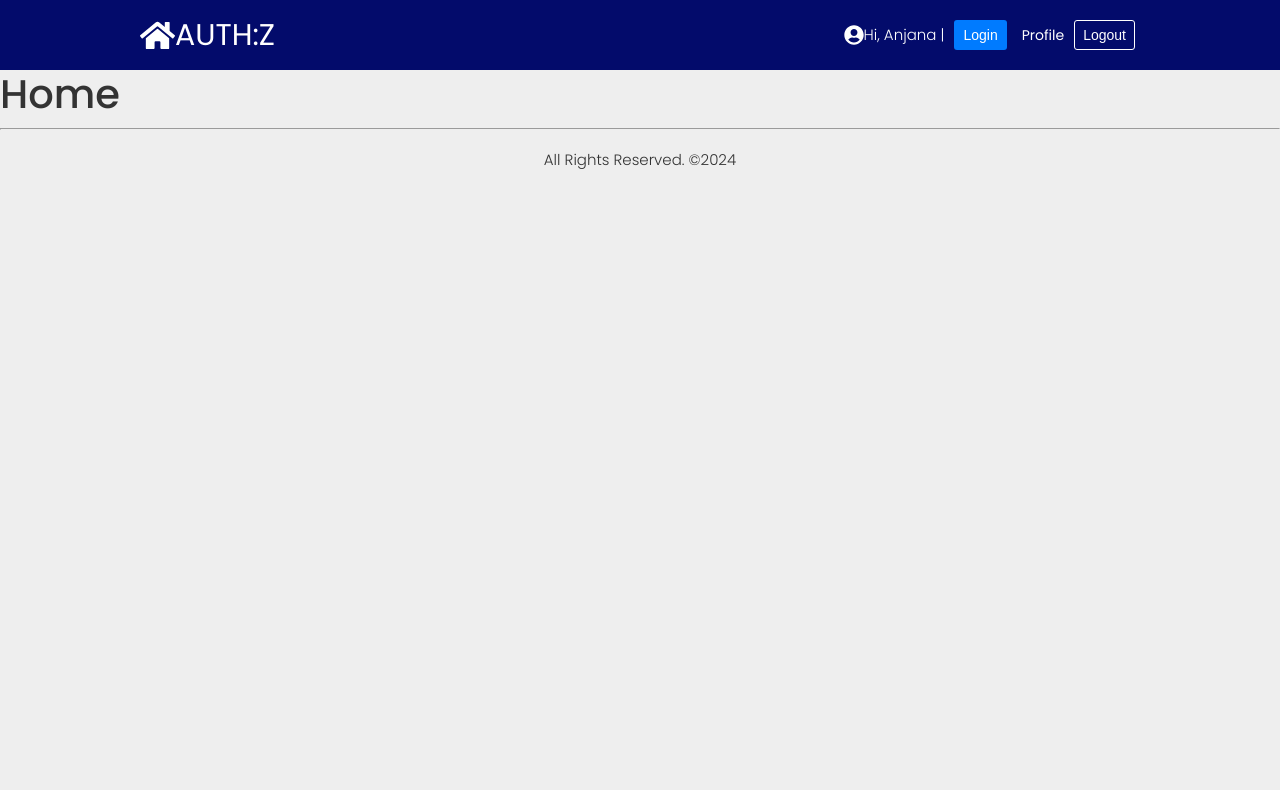
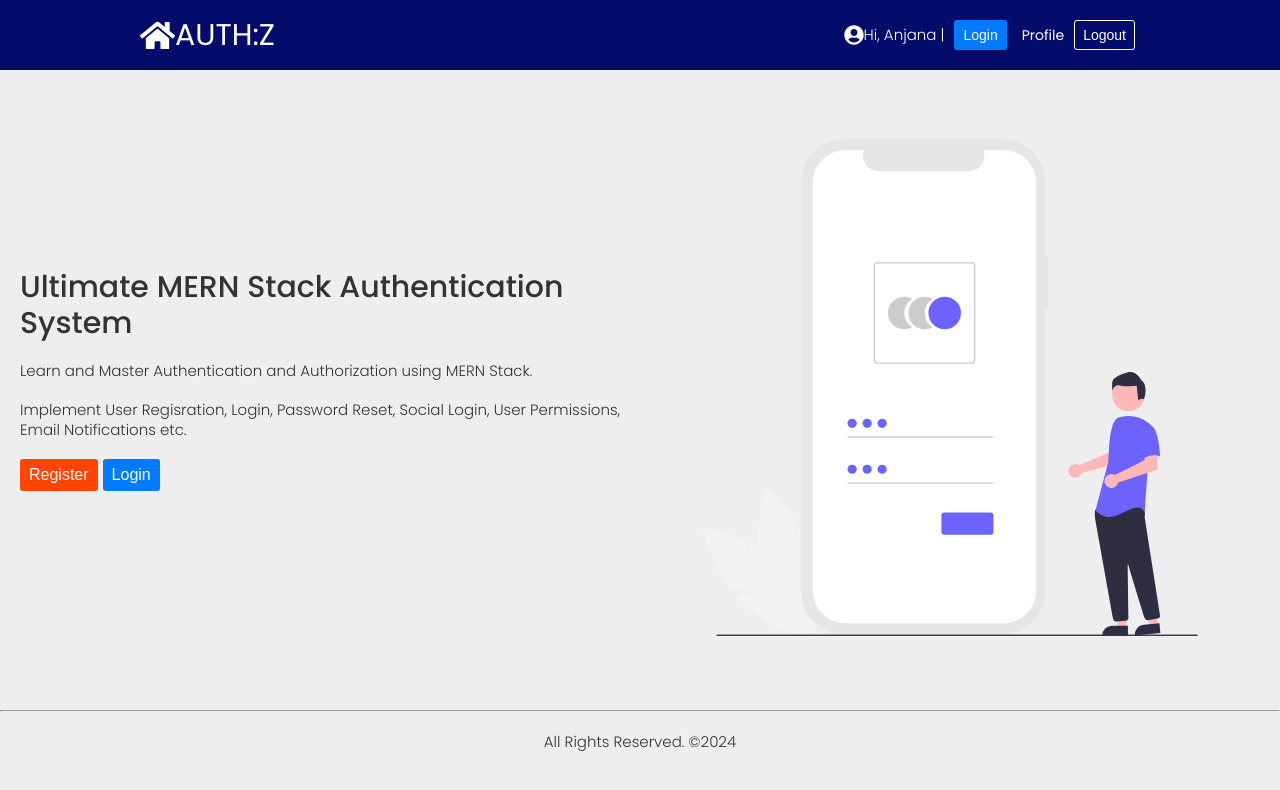
Before and after one commit to AnjanaTinush/Authentication-Mern, a React (Create React App) app in the folder frontend/: page / in a window 1280 px wide. Shown: the top 790 px of the page. Built offline with nearby package versions, Linux system fonts and the light colour scheme.

Commit message:
complete home page

```diff
--- a/frontend/src/App.js
+++ b/frontend/src/App.js
@@ -1,12 +1,13 @@
 import {BrowserRouter , Routes ,Route} from 'react-router-dom'
 import Home from './pages/home/Home';
+import Layout from './components/layout/Layout';
 
 function App() {
   return (
    <>
    <BrowserRouter>
    <Routes>
-   <Route path="/" element={<Home/>}/>
+   <Route path="/" element={ <Layout> <Home/> </Layout>}/>
    </Routes>
    </BrowserRouter>
 
--- /dev/null
+++ b/frontend/src/components/layout/Layout.js
@@ -0,0 +1,18 @@
+import React from 'react'
+import Footer from '../footer/Footer'
+import Header from '../header/Header'
+import { HiMiniHeart } from 'react-icons/hi2'
+
+const Layout = ({children}) => {
+  return (
+    <>
+    <Header/>
+    <div className='--pad' style={{minHeight:"80vh"}}>
+      {children}
+    </div>
+    <Footer/>
+    </>
+  )
+}
+
+export default Layout
--- a/frontend/src/pages/home/Home.js
+++ b/frontend/src/pages/home/Home.js
@@ -1,13 +1,33 @@
 import React from 'react'
+import "./Home.scss"
 import Header from '../../components/header/Header'
 import Footer from '../../components/footer/Footer'
+import loginImg from "../../assets/login.svg"
 
 function Home() {
   return (
     <div>
-        <Header/>
-        <h1>Home</h1>
-        <Footer/>
+
+        <section className='cotainer hero'>
+        <div className='hero-text'>
+        <h2>Ultimate MERN Stack Authentication System</h2>
+        <p>
+            Learn and Master Authentication and Authorization using MERN Stack.
+          </p>
+          <p>
+            Implement User Regisration, Login, Password Reset, Social Login,
+            User Permissions, Email Notifications etc.
+          </p>
+          <div className='hero-buttons --flex-start'>
+            <button className='--btn --btn-danger'>Register</button>
+            <button className='--btn --btn-primary'>Login</button>
+          </div>
+        </div>
+        <div className='hero-image'>
+            <img src={loginImg} alt='Auth'/>
+        </div>
+        </section>
+
     </div>
   )
 }
```
